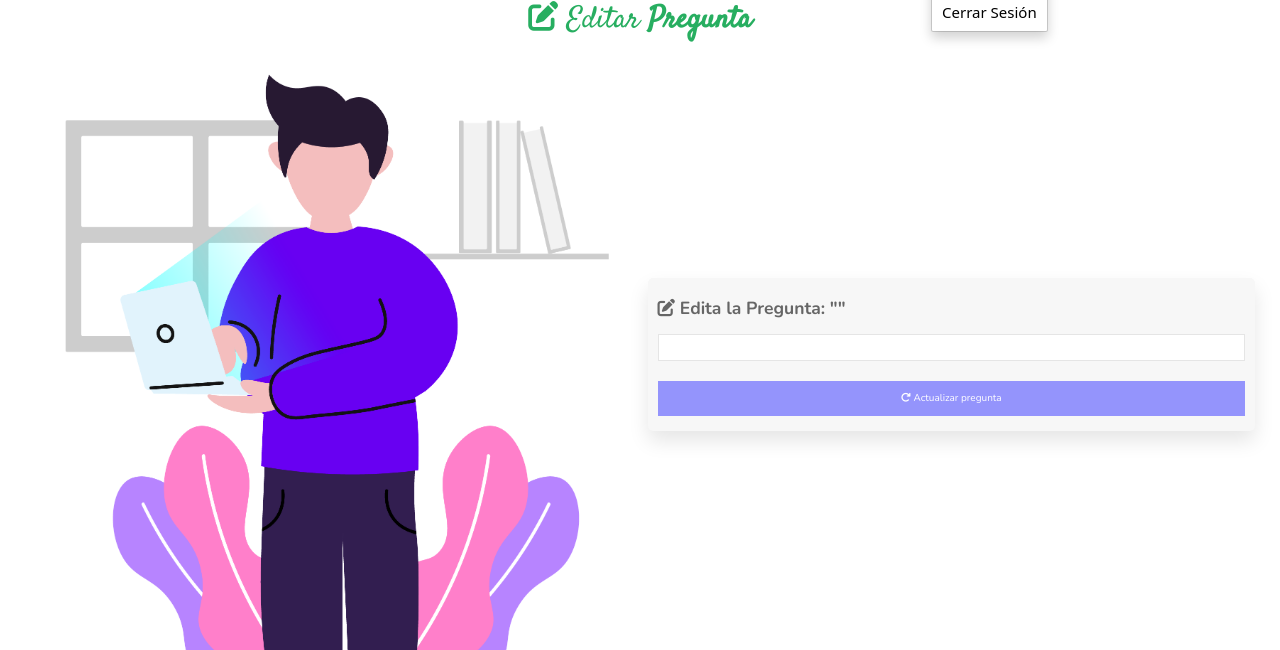
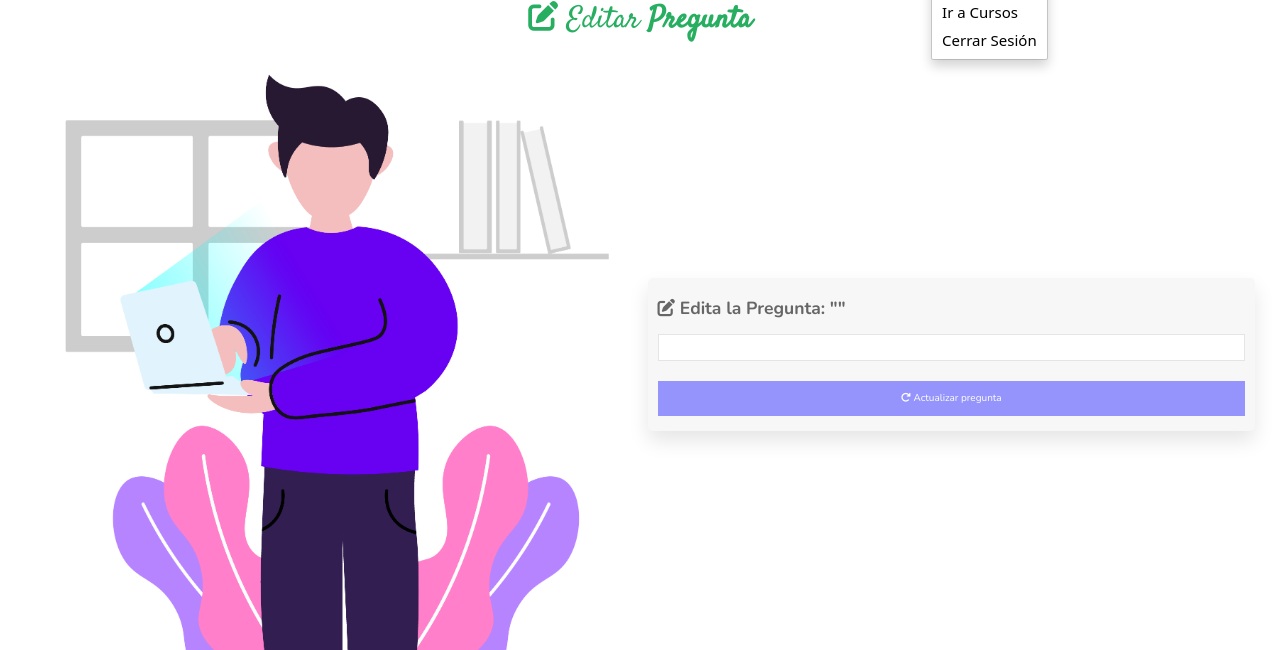
Before and after one commit to egarciae2021/educalma, a PHP site: page /phpmail/Editar_pregun_Cuestionario.php?id_modulo=1 in a window 1280 px wide, after a click that opens the changed part. Shown: the part 78-728 px from the top of the page. Run offline with PHP 8.4, Linux system fonts and the light colour scheme; a user stored in the database is signed in; data comes from the database, SQL or seed files in the repository; data that the repository does not hold is empty; some libraries are stand-ins or nearby versions.

Commit message:
DropDown con boton para ver cursos, Jorge Martinez

```diff
--- a/web/includes/Inicio/Header.php
+++ b/web/includes/Inicio/Header.php
@@ -83,6 +83,7 @@
                                             </a>
                                             <div class="dropdown-menu content_dropdown" id="menu_dropdown">
                                                 <a class="dropdown-item" href="user-sidebar.php">Dashboard</a>
+                                                <a class="dropdown-item" href="sidebarCursos.php">Ir a Cursos</a>
                                                 <a class="dropdown-item" href="includes/login/logout.php">Cerrar Sesión</a>
                                             </div>
                                         </div>
```
